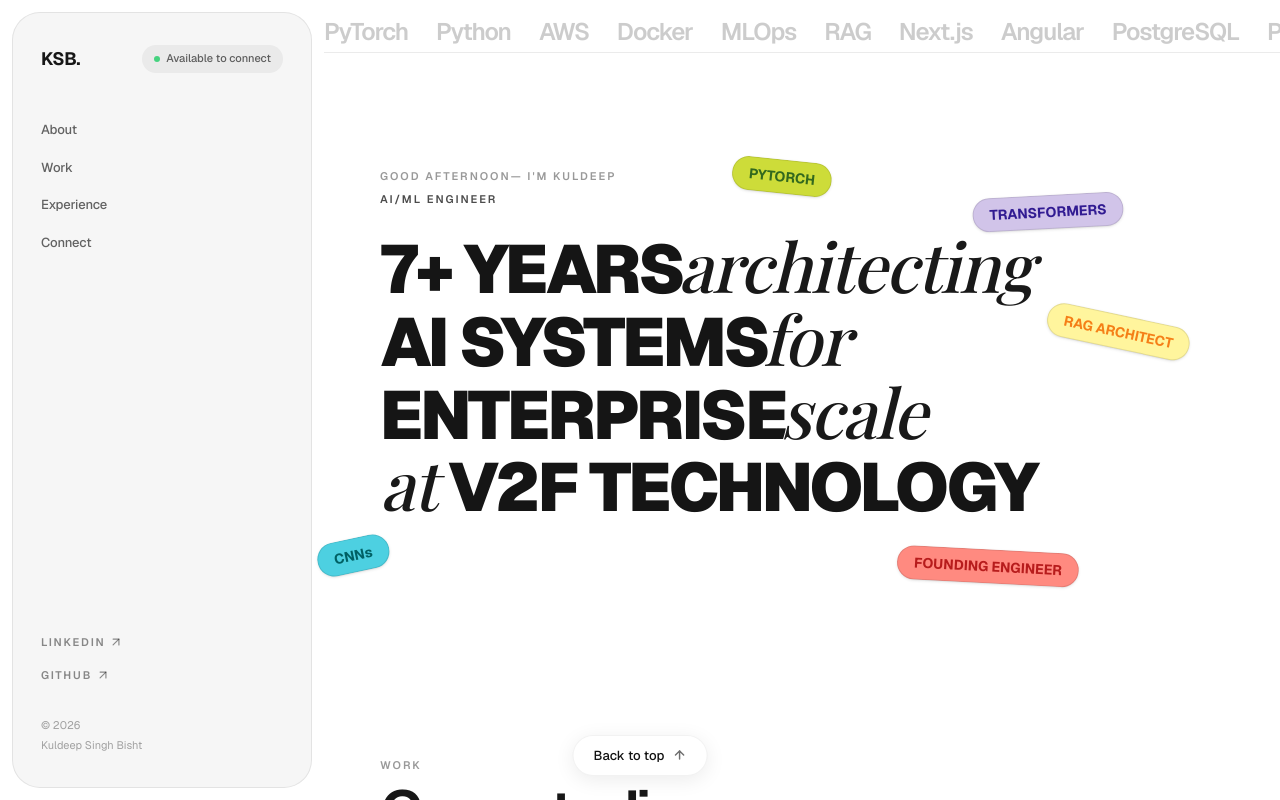
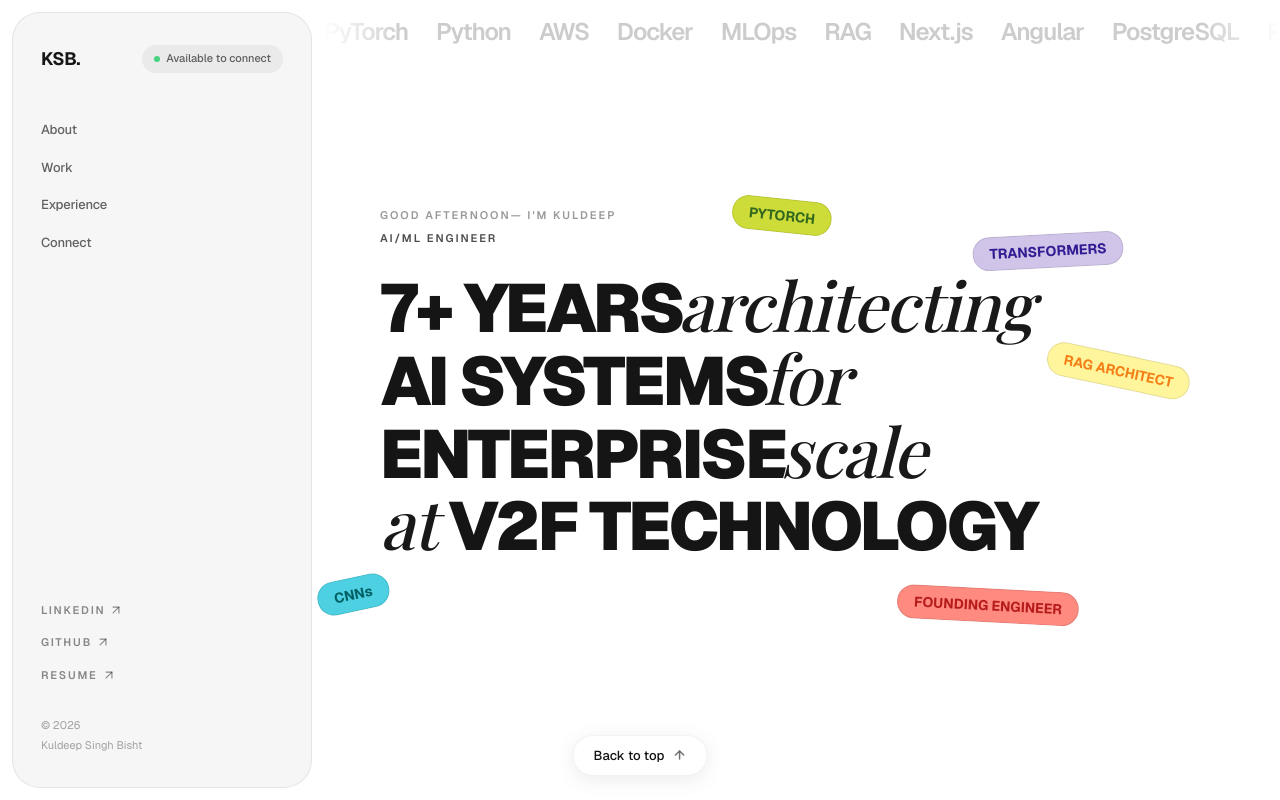
Before and after one commit to ksbisht941/aibyksbisht, a Next.js app: page / in a window 1280 px wide. Shown: the top 800 px of the page. Built offline with nearby package versions, Linux system fonts and the light colour scheme; a web font is replaced by a local one.

Commit message:
Apply user updates to layout, marquee, footer typography, and Sidebar links

```diff
--- a/src/app/globals.css
+++ b/src/app/globals.css
@@ -41,7 +41,7 @@
 
 /* Marquee Animation */
 .marquee-track {
-  animation: marquee 20s linear infinite;
+  animation: marquee 35s linear infinite;
 }
 
 @keyframes marquee {
--- a/src/app/page.tsx
+++ b/src/app/page.tsx
@@ -68,7 +68,13 @@
   return (
     <main>
       {/* Marquee */}
-      <div className="marquee-viewport -mx-6 hidden overflow-hidden py-1 sm:-mx-10 sm:block lg:-mx-14 2xl:-mx-16 border-b border-[var(--sidebar-border)] mb-10">
+      <div
+        className="marquee-viewport -mx-6 hidden overflow-hidden py-1 sm:-mx-10 sm:block lg:-mx-14 2xl:-mx-16 mb-20"
+        style={{
+          WebkitMaskImage: 'linear-gradient(90deg, #0000 0, #000 5rem calc(100% - 5rem), #0000 100%)',
+          maskImage: 'linear-gradient(90deg, #0000 0, #000 5rem calc(100% - 5rem), #0000 100%)'
+        }}
+      >
         <div className="marquee-track flex min-w-max text-lg font-semibold tracking-[-0.045em] text-black/20 sm:text-2xl">
           <div className="flex shrink-0 gap-7 pr-7">
             {["PyTorch", "Python", "AWS", "Docker", "MLOps", "RAG", "Next.js", "Angular", "PostgreSQL", "PyTorch", "Python", "AWS", "Docker", "MLOps", "RAG", "Next.js", "Angular", "PostgreSQL"].map((tech, i) => (
@@ -125,7 +131,7 @@
               <FadeIn delay={0.8} className="absolute -top-6 md:-top-5 left-[40%] hidden sm:block z-20">
                 {mounted && (
                   <motion.div
-                    className="bg-[#cddc39] text-[#33691e] px-3 py-1 md:px-4 md:py-1.5 rounded-full font-bold shadow-sm text-[10px] md:text-sm border border-black/10 rotate-6"
+                    className="bg-[#cddc39] text-[#33691e] px-3 py-1 md:px-4 md:py-1.5 rounded-full font-bold text-[10px] md:text-sm border border-black/10 rotate-6"
                     style={{ x: x1, y: y1 }}
                   >
                     PYTORCH
@@ -135,7 +141,7 @@
               <FadeIn delay={0.9} className="absolute top-[10%] right-8 md:right-20 hidden sm:block z-20">
                 {mounted && (
                   <motion.div
-                    className="bg-[#d1c4e9] text-[#311b92] px-3 py-1 md:px-4 md:py-1.5 rounded-full font-bold shadow-sm text-[10px] md:text-sm border border-black/10 -rotate-3"
+                    className="bg-[#d1c4e9] text-[#311b92] px-3 py-1 md:px-4 md:py-1.5 rounded-full font-bold text-[10px] md:text-sm border border-black/10 -rotate-3"
                     style={{ x: x2, y: y2 }}
                   >
                     TRANSFORMERS
@@ -145,7 +151,7 @@
               <FadeIn delay={1.0} className="absolute top-[45%] right-2 md:right-12 hidden sm:block z-20">
                 {mounted && (
                   <motion.div
-                    className="bg-[#fff59d] text-[#f57f17] px-3 py-1 md:px-4 md:py-1.5 rounded-full font-bold shadow-sm text-[10px] md:text-sm border border-black/10 rotate-12"
+                    className="bg-[#fff59d] text-[#f57f17] px-3 py-1 md:px-4 md:py-1.5 rounded-full font-bold text-[10px] md:text-sm border border-black/10 rotate-12"
                     style={{ x: x3, y: y3 }}
                   >
                     RAG ARCHITECT
@@ -155,7 +161,7 @@
               <FadeIn delay={1.1} className="absolute -bottom-[10%] -left-6 md:-left-12 hidden sm:block z-20">
                 {mounted && (
                   <motion.div
-                    className="bg-[#4dd0e1] text-[#006064] px-3 py-1 md:px-4 md:py-1.5 rounded-full font-bold shadow-sm text-[10px] md:text-sm border border-black/10 -rotate-12"
+                    className="bg-[#4dd0e1] text-[#006064] px-3 py-1 md:px-4 md:py-1.5 rounded-full font-bold text-[10px] md:text-sm border border-black/10 -rotate-12"
                     style={{ x: x4, y: y4 }}
                   >
                     CNNs
@@ -165,7 +171,7 @@
               <FadeIn delay={1.2} className="absolute -bottom-6 md:-bottom-10 right-[20%] hidden sm:block z-20">
                 {mounted && (
                   <motion.div
-                    className="bg-[#ff8a80] text-[#b71c1c] px-3 py-1 md:px-4 md:py-1.5 rounded-full font-bold shadow-sm text-[10px] md:text-sm border border-black/10 rotate-3"
+                    className="bg-[#ff8a80] text-[#b71c1c] px-3 py-1 md:px-4 md:py-1.5 rounded-full font-bold text-[10px] md:text-sm border border-black/10 rotate-3"
                     style={{ x: x5, y: y5 }}
                   >
                     FOUNDING ENGINEER
@@ -175,7 +181,7 @@
               {/* <FadeIn delay={1.3} className="absolute top-[30%] -left-8 md:-left-16 hidden sm:block z-20">
                 {mounted && (
                   <motion.div
-                    className="bg-[#f8bbd0] text-[#880e4f] px-3 py-1 md:px-4 md:py-1.5 rounded-full font-bold shadow-sm text-[10px] md:text-sm border border-black/10 -rotate-6"
+                    className="bg-[#f8bbd0] text-[#880e4f] px-3 py-1 md:px-4 md:py-1.5 rounded-full font-bold text-[10px] md:text-sm border border-black/10 -rotate-6"
                     style={{ x: x6, y: y6 }}
                   >
                     LANGCHAIN
@@ -323,26 +329,24 @@
       </section>
 
       {/* Connect Section */}
-      <section id="connect" className="py-24 lg:py-32 border-t border-[var(--sidebar-border)]">
+      <section id="connect" className="pt-24 pb-12 lg:pt-32 lg:pb-16 mt-12 border-t border-[var(--sidebar-border)]">
         <FadeIn delay={0.1}>
-          <p className="text-[11px] font-semibold uppercase tracking-[0.18em] text-black/40 mb-6">Connect</p>
-          <h2 className="text-5xl md:text-7xl lg:text-[7rem] font-black uppercase leading-[0.92] tracking-[-0.06em] text-[#151515] mb-12">
-            Let&apos;s work <br />
-            <span className="font-serif italic font-medium normal-case">together</span>
+          <p className="text-[11px] font-bold uppercase tracking-[0.25em] text-[#888] mb-8">Contact</p>
+          <h2 className="mt-6 max-w-4xl text-5xl font-semibold leading-[0.92] tracking-[-0.075em] sm:text-7xl mb-10">
+            Let&apos;s connect if you want to dive deeper.
           </h2>
-          <div className="flex flex-wrap gap-4 md:gap-8">
-            <a href="mailto:contact@example.com" className="group flex items-center text-xl md:text-3xl font-semibold tracking-tight transition-colors">
-              Email
-              <ArrowUpRight className="ml-2 w-6 h-6 opacity-0 -translate-x-2 translate-y-2 group-hover:opacity-100 group-hover:translate-x-0 group-hover:translate-y-0 transition-all" />
+          <div className="flex flex-wrap gap-4 mb-32">
+            <a href="mailto:contact@example.com" className="inline-flex items-center justify-center rounded-full bg-[#111] text-white px-8 py-3 text-[14px] font-semibold transition-transform hover:scale-105">
+              Say Hi
             </a>
-            <a href="https://www.linkedin.com/in/kuldeep-s-bisht/" target="_blank" rel="noreferrer" className="group flex items-center text-xl md:text-3xl font-semibold tracking-tight transition-colors">
+            <a href="https://www.linkedin.com/in/kuldeep-s-bisht/" target="_blank" rel="noreferrer" className="inline-flex items-center justify-center rounded-full bg-white border border-black/10 text-[#111] px-8 py-3 text-[14px] font-semibold transition-all hover:bg-[#fafafa] hover:border-black/20 hover:scale-105">
               LinkedIn
-              <ArrowUpRight className="ml-2 w-6 h-6 opacity-0 -translate-x-2 translate-y-2 group-hover:opacity-100 group-hover:translate-x-0 group-hover:translate-y-0 transition-all" />
             </a>
-            <a href="https://github.com/ksbisht941" target="_blank" rel="noreferrer" className="group flex items-center text-xl md:text-3xl font-semibold tracking-tight transition-colors">
-              GitHub
-              <ArrowUpRight className="ml-2 w-6 h-6 opacity-0 -translate-x-2 translate-y-2 group-hover:opacity-100 group-hover:translate-x-0 group-hover:translate-y-0 transition-all" />
-            </a>
+          </div>
+
+          <div className="flex flex-col md:flex-row md:items-center justify-between gap-4 text-[12px] text-[#888] font-medium">
+            <p>© {new Date().getFullYear()} Kuldeep Singh Bisht</p>
+            <p>AI / ML Engineer · Data Scientist · RAG Architect</p>
           </div>
         </FadeIn>
       </section>
--- a/src/components/ProjectCard.tsx
+++ b/src/components/ProjectCard.tsx
@@ -39,7 +39,7 @@
           <div className="absolute inset-0 bg-gradient-to-t from-black/95 via-black/40 to-transparent pointer-events-none"></div>
 
           {/* Content overlayed at bottom */}
-          <div className="relative z-10 p-6 md:p-8 flex flex-col justify-end h-full">
+          <div className="relative z-1 p-6 md:p-8 flex flex-col justify-end h-full">
             <div className="mt-auto">
               <h3 className="text-2xl font-bold tracking-tight text-white mb-2 drop-shadow-lg">
                 {project.title}
--- a/src/components/Sidebar.tsx
+++ b/src/components/Sidebar.tsx
@@ -61,6 +61,10 @@
             GitHub
             <ArrowUpRight className="w-3.5 h-3.5" />
           </a>
+          <a href="#" target="_blank" rel="noreferrer" className="inline-flex items-center gap-1 text-[11px] font-semibold uppercase tracking-[0.16em] transition text-black/45 hover:text-black">
+            Resume
+            <ArrowUpRight className="w-3.5 h-3.5" />
+          </a>
         </div>
         <p className="hidden text-[11px] leading-5 md:block text-black/35">
           © {new Date().getFullYear()}<br />
```
